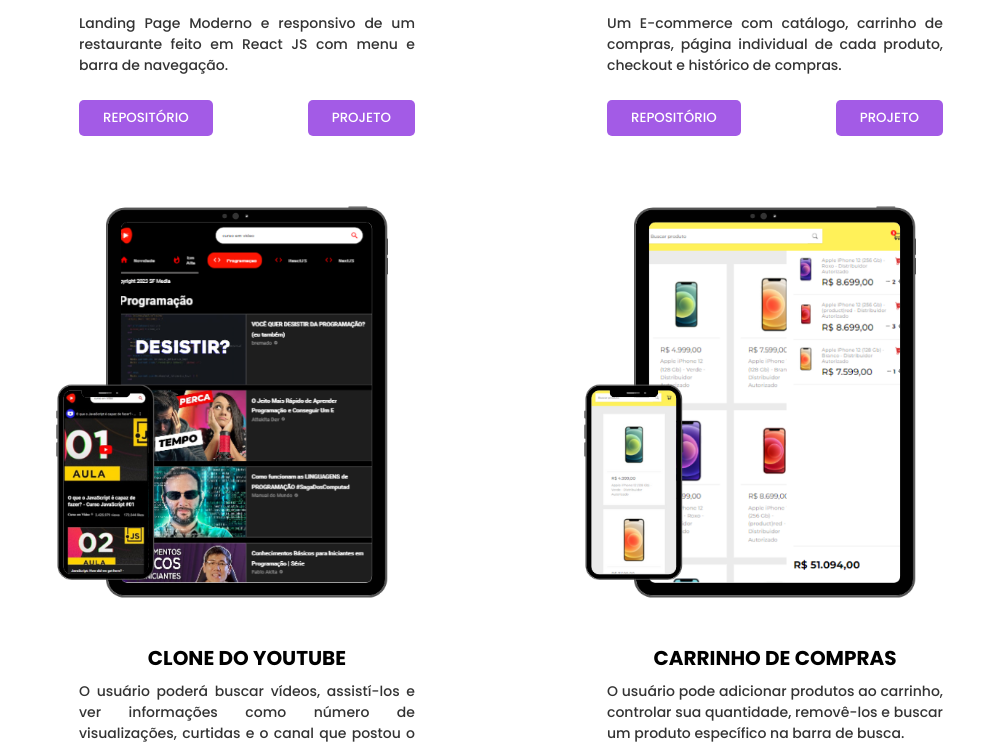
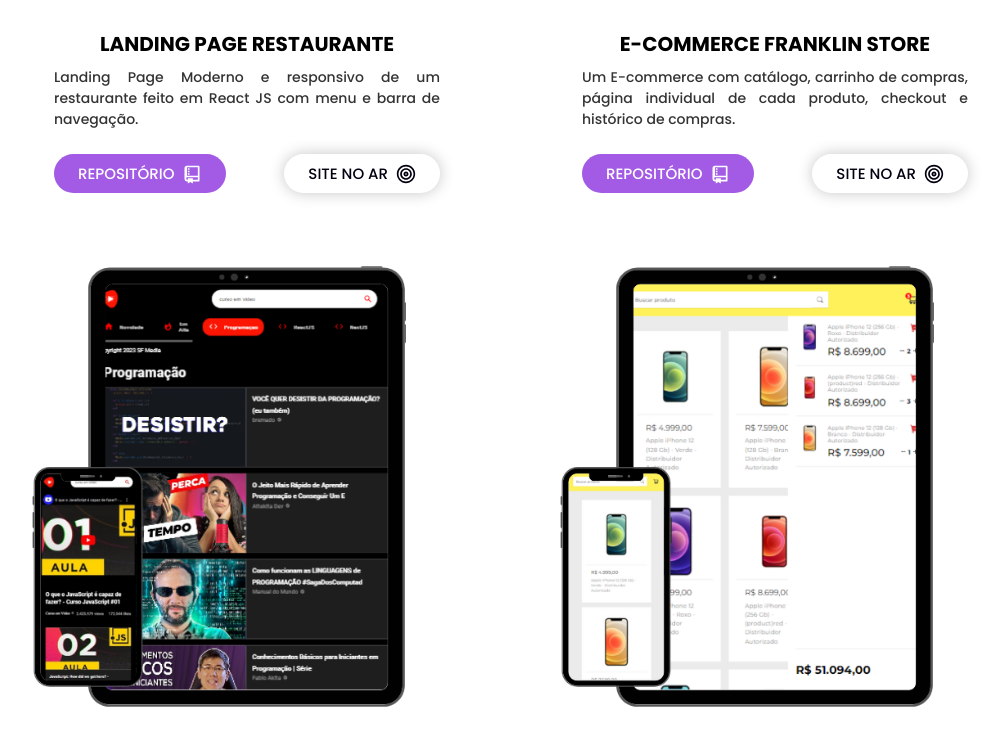
Before and after one commit to simonfranklin1/meu_portfolio, a React (Vite) app: page / in a window 1280 px wide. Shown: the part 2199-2945 px from the top of the page, without its empty margins (129-1132 px from the left). Built offline with nearby package versions, Linux system fonts and the light colour scheme.

Commit message:
Mudando estilos dos cards de projetos

```diff
--- a/src/components/CardProject.css
+++ b/src/components/CardProject.css
@@ -1,7 +1,9 @@
 .project-card {
     display: flex;
     flex-direction: column;
-    width: 400px;
+    justify-content: space-between;
+    width: 450px;
+    height: 100%;
     overflow: hidden;
 }
 
@@ -28,21 +30,43 @@
     padding: 1rem 2rem;
 }
 
+.project-card_links svg {
+    font-size: 20px;
+}
+
 .project-card_links button {
-    background:  rgb(163, 91, 230);
-    color: #fff;
+    display: flex;
+    align-items: center;
+    gap: .5rem;
+    font-size: 15px;
     padding: .5rem 1.5rem;
     border: none;
-    border-radius: 5px;
+    border-radius: 25px;
     transition: .3s ease-in-out;
     cursor: pointer;
     font-weight: 500;
 }
 
-.project-card_links button:hover {
-    background: rgb(130, 72, 184);
+.project-card_links-repo_btn {
+    background:  rgb(163, 91, 230);
+    color: #fff;
 }
 
+.project-card_links-demo_btn {
+    background-color: #fff;
+    color: #001;
+    box-shadow: 0px 0px 15px rgba(0, 0, 0, 0.226);
+}
+
+.project-card_links-repo_btn:hover {
+    background: rgb(130, 72, 184);
+    scale: 1.05;
+}
+
+.project-card_links-demo_btn:hover {
+    box-shadow: 0px 0px 15px rgba(0, 0, 0, 0.3);
+    scale: 1.05;
+}
 
 @media screen and (max-width: 450px) {
     .project-card {
--- a/src/components/CardProject.jsx
+++ b/src/components/CardProject.jsx
@@ -1,20 +1,28 @@
 import React from 'react'
 import './CardProject.css'
+import { RiGitRepositoryLine } from "react-icons/ri";
+import { CgMediaLive } from "react-icons/cg";
 
 const CardProject = ({project}) => {
   return (
     <div className="project-card">
-      <a href={project.deploy} target='_blank' style={{cursor: 'pointer'}}><img src={project.image} style={{width: '100%'}}  className='project-card_image' /></a>
+      <a href={project.deploy} target='_blank'>
+        <img src={project.image} style={{width: '100%'}}  className='project-card_image' />
+      </a>
       <div className="project-card_info">
           <p className="project-card_info-title" style={{textAlign: 'center', fontSize: '20px'}}>{project.title}</p>
           <p className="project-card_info-text" style={{textAlign: 'justify'}}>{project.text}</p>
       </div>
       <div className="project-card_links">
                 <a href={project.repo} target='_blank' >
-                  <button style={{textTransform: 'uppercase'}}>Repositório</button>
+                  <button style={{textTransform: 'uppercase'}} className='project-card_links-repo_btn'>
+                    Repositório <RiGitRepositoryLine />
+                  </button>
                 </a>
                 <a href={project.deploy} target='_blank' >
-                  <button style={{textTransform: 'uppercase'}}>Projeto</button>
+                  <button style={{textTransform: 'uppercase'}} className='project-card_links-demo_btn'>
+                    Site no Ar <CgMediaLive/>
+                  </button>
                 </a>
       </div>
     </div>
```
